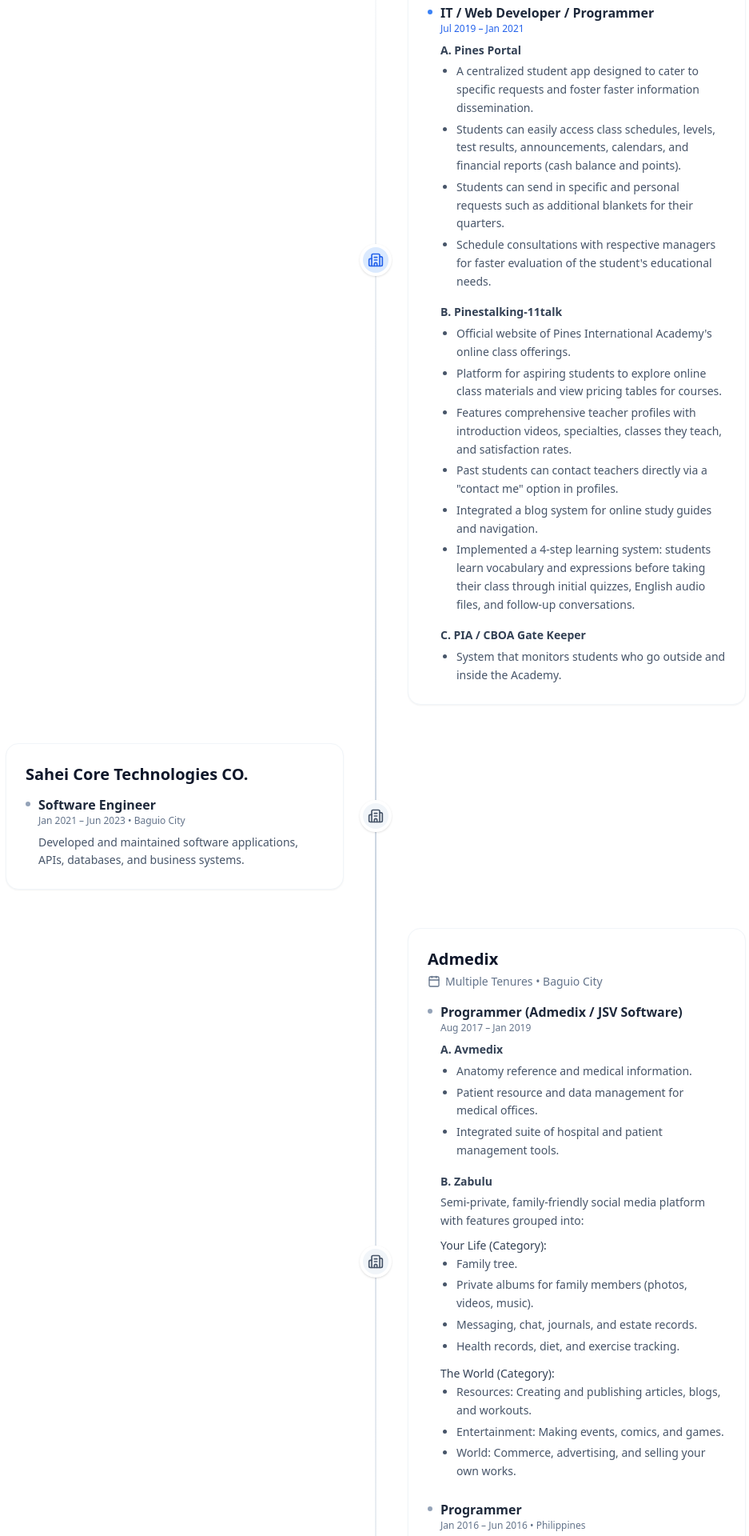
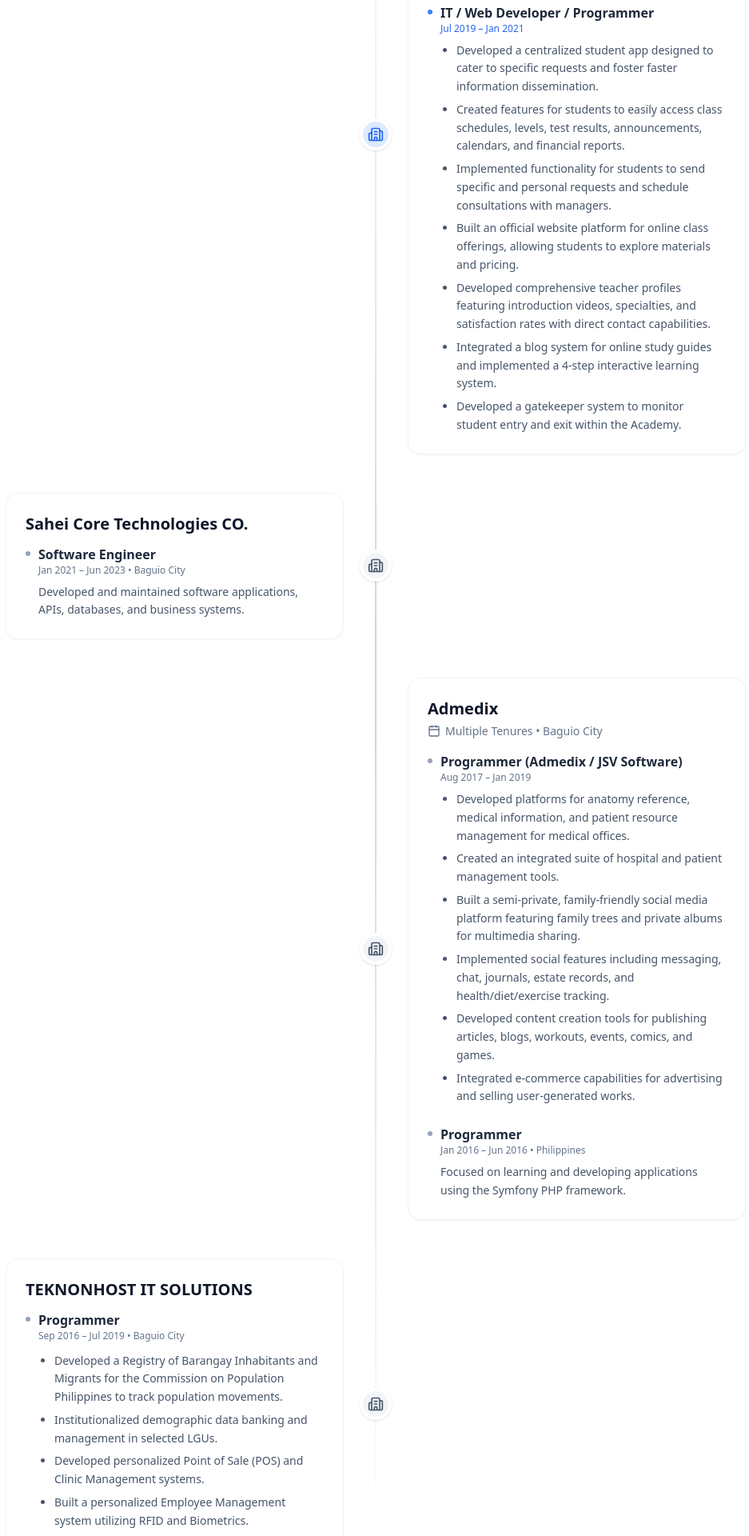
Before and after one commit to khimfermhee/portfolio, a Next.js app: page / in a window 1280 px wide. Shown: the part 1200-3120 px from the top of the page at 80% size, without its empty margins (170-1107 px from the left). Built offline with nearby package versions, Linux system fonts and the light colour scheme.

Commit message:
Remove project names and consolidate experience descriptions

```diff
--- a/src/app/page.tsx
+++ b/src/app/page.tsx
@@ -138,35 +138,16 @@
                   <div className="relative pl-4 before:absolute before:left-0 before:top-2 before:w-1.5 before:h-1.5 before:bg-blue-500 before:rounded-full">
                     <h5 className="font-semibold text-slate-800">IT / Web Developer / Programmer</h5>
                     <p className="text-xs font-medium text-blue-600 mb-2">Jul 2019 – Jan 2021</p>
-                    <div className="text-sm text-slate-600 leading-relaxed space-y-4">
-                      <div>
-                        <h6 className="font-semibold text-slate-700 mb-1">A. Pines Portal</h6>
-                        <ul className="list-disc pl-5 space-y-1 text-slate-600">
-                          <li>A centralized student app designed to cater to specific requests and foster faster information dissemination.</li>
-                          <li>Students can easily access class schedules, levels, test results, announcements, calendars, and financial reports (cash balance and points).</li>
-                          <li>Students can send in specific and personal requests such as additional blankets for their quarters.</li>
-                          <li>Schedule consultations with respective managers for faster evaluation of the student&apos;s educational needs.</li>
-                        </ul>
-                      </div>
-
-                      <div>
-                        <h6 className="font-semibold text-slate-700 mb-1">B. Pinestalking-11talk</h6>
-                        <ul className="list-disc pl-5 space-y-1 text-slate-600">
-                          <li>Official website of Pines International Academy&apos;s online class offerings.</li>
-                          <li>Platform for aspiring students to explore online class materials and view pricing tables for courses.</li>
-                          <li>Features comprehensive teacher profiles with introduction videos, specialties, classes they teach, and satisfaction rates.</li>
-                          <li>Past students can contact teachers directly via a &quot;contact me&quot; option in profiles.</li>
-                          <li>Integrated a blog system for online study guides and navigation.</li>
-                          <li>Implemented a 4-step learning system: students learn vocabulary and expressions before taking their class through initial quizzes, English audio files, and follow-up conversations.</li>
-                        </ul>
-                      </div>
-
-                      <div>
-                        <h6 className="font-semibold text-slate-700 mb-1">C. PIA / CBOA Gate Keeper</h6>
-                        <ul className="list-disc pl-5 space-y-1 text-slate-600">
-                          <li>System that monitors students who go outside and inside the Academy.</li>
-                        </ul>
-                      </div>
+                    <div className="text-sm text-slate-600 leading-relaxed">
+                      <ul className="list-disc pl-5 space-y-1.5 text-slate-600">
+                        <li>Developed a centralized student app designed to cater to specific requests and foster faster information dissemination.</li>
+                        <li>Created features for students to easily access class schedules, levels, test results, announcements, calendars, and financial reports.</li>
+                        <li>Implemented functionality for students to send specific and personal requests and schedule consultations with managers.</li>
+                        <li>Built an official website platform for online class offerings, allowing students to explore materials and pricing.</li>
+                        <li>Developed comprehensive teacher profiles featuring introduction videos, specialties, and satisfaction rates with direct contact capabilities.</li>
+                        <li>Integrated a blog system for online study guides and implemented a 4-step interactive learning system.</li>
+                        <li>Developed a gatekeeper system to monitor student entry and exit within the Academy.</li>
+                      </ul>
                     </div>
                   </div>
                 </div>
@@ -207,39 +188,15 @@
                   <div className="relative pl-4 before:absolute before:left-0 before:top-2 before:w-1.5 before:h-1.5 before:bg-slate-400 before:rounded-full">
                     <h5 className="font-semibold text-slate-800">Programmer (Admedix / JSV Software)</h5>
                     <p className="text-xs font-medium text-slate-500 mb-2">Aug 2017 – Jan 2019</p>
-                    <div className="text-sm text-slate-600 leading-relaxed space-y-4">
-                      <div>
-                        <h6 className="font-semibold text-slate-700 mb-1">A. Avmedix</h6>
-                        <ul className="list-disc pl-5 space-y-1 text-slate-600">
-                          <li>Anatomy reference and medical information.</li>
-                          <li>Patient resource and data management for medical offices.</li>
-                          <li>Integrated suite of hospital and patient management tools.</li>
-                        </ul>
-                      </div>
-
-                      <div>
-                        <h6 className="font-semibold text-slate-700 mb-1">B. Zabulu</h6>
-                        <p className="mb-2">Semi-private, family-friendly social media platform with features grouped into:</p>
-                        <div className="space-y-3">
-                          <div>
-                            <span className="font-medium text-slate-700 block">Your Life (Category):</span>
-                            <ul className="list-disc pl-5 space-y-1 text-slate-600">
-                              <li>Family tree.</li>
-                              <li>Private albums for family members (photos, videos, music).</li>
-                              <li>Messaging, chat, journals, and estate records.</li>
-                              <li>Health records, diet, and exercise tracking.</li>
-                            </ul>
-                          </div>
-                          <div>
-                            <span className="font-medium text-slate-700 block">The World (Category):</span>
-                            <ul className="list-disc pl-5 space-y-1 text-slate-600">
-                              <li>Resources: Creating and publishing articles, blogs, and workouts.</li>
-                              <li>Entertainment: Making events, comics, and games.</li>
-                              <li>World: Commerce, advertising, and selling your own works.</li>
-                            </ul>
-                          </div>
-                        </div>
-                      </div>
+                    <div className="text-sm text-slate-600 leading-relaxed">
+                      <ul className="list-disc pl-5 space-y-1.5 text-slate-600">
+                        <li>Developed platforms for anatomy reference, medical information, and patient resource management for medical offices.</li>
+                        <li>Created an integrated suite of hospital and patient management tools.</li>
+                        <li>Built a semi-private, family-friendly social media platform featuring family trees and private albums for multimedia sharing.</li>
+                        <li>Implemented social features including messaging, chat, journals, estate records, and health/diet/exercise tracking.</li>
+                        <li>Developed content creation tools for publishing articles, blogs, workouts, events, comics, and games.</li>
+                        <li>Integrated e-commerce capabilities for advertising and selling user-generated works.</li>
+                      </ul>
                     </div>
                   </div>
 
@@ -265,22 +222,13 @@
                 <div className="mt-3 relative pl-4 before:absolute before:left-0 before:top-2 before:w-1.5 before:h-1.5 before:bg-slate-400 before:rounded-full">
                   <h5 className="font-semibold text-slate-800">Programmer</h5>
                   <p className="text-xs font-medium text-slate-500 mb-2">Sep 2016 – Jul 2019 • Baguio City</p>
-                  <div className="text-sm text-slate-600 leading-relaxed space-y-3 mt-3">
-                    <div>
-                      <h6 className="font-semibold text-slate-700">A. Registry of Barangay Inhabitants and Migrants</h6>
-                      <p className="text-xs text-slate-500 mb-1">Commission on Population Philippines</p>
-                      <p>Focused on institutionalizing the use of generated data for tracking population movements and planning for a suitable POPDEV initiative at the local level. Institutionalized demographic data banking and management in selected LGUs.</p>
-                    </div>
-                    <div>
-                      <h6 className="font-semibold text-slate-700">B. Personalized Point of Sale System</h6>
-                    </div>
-                    <div>
-                      <h6 className="font-semibold text-slate-700">C. Personalized Clinic Management System</h6>
-                    </div>
-                    <div>
-                      <h6 className="font-semibold text-slate-700">D. Personalized Employee Management</h6>
-                      <p>Utilizing RFID and Biometrics.</p>
-                    </div>
+                  <div className="text-sm text-slate-600 leading-relaxed mt-3">
+                    <ul className="list-disc pl-5 space-y-1.5 text-slate-600">
+                      <li>Developed a Registry of Barangay Inhabitants and Migrants for the Commission on Population Philippines to track population movements.</li>
+                      <li>Institutionalized demographic data banking and management in selected LGUs.</li>
+                      <li>Developed personalized Point of Sale (POS) and Clinic Management systems.</li>
+                      <li>Built a personalized Employee Management system utilizing RFID and Biometrics.</li>
+                    </ul>
                   </div>
                 </div>
               </div>
```
